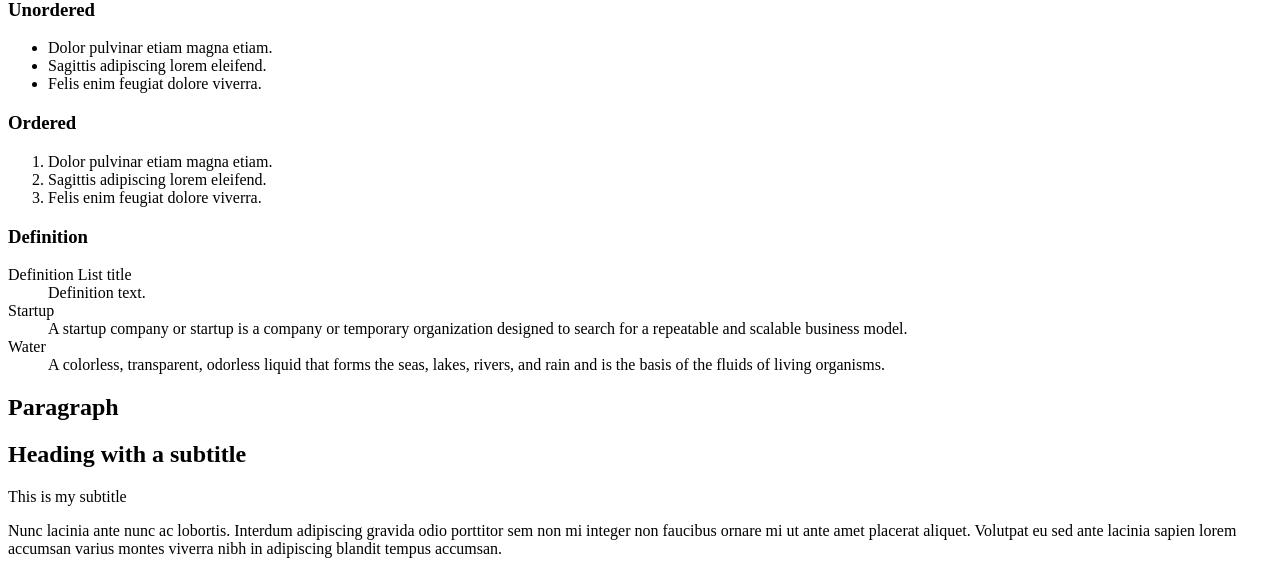
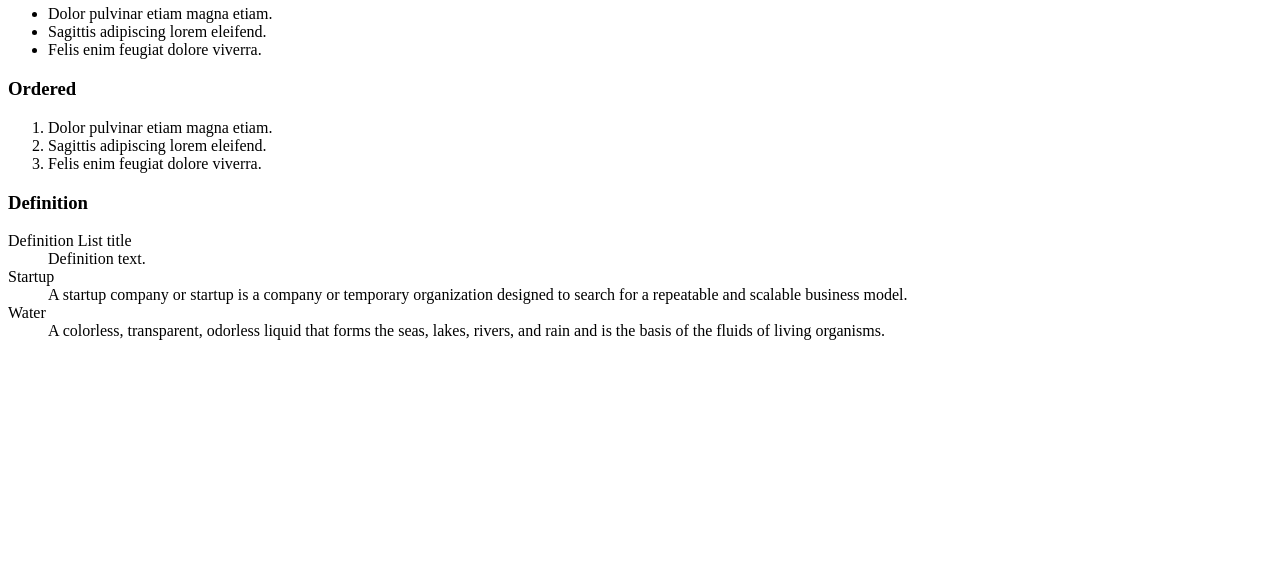
Before and after one commit to gumquat/holbertonschool-web_front_end, a plain HTML site: page html_advanced/26-styleguide.html in a window 1280 px wide. Shown: the part 588-1162 px from the top of the page. After the commit the page ends 944 px from the top, so only its background shows below. Drawn offline with Linux system fonts and the light colour scheme.

Commit message:
changes to styleguide

```diff
--- a/html_advanced/26-styleguide.html
+++ b/html_advanced/26-styleguide.html
@@ -2,7 +2,6 @@
 <html lang="en", dir="ltr">
 
 <head>
-
     <meta charset="utf-8">
     <meta name="viewport" content="width=device-width, initial-scale=1.0, viewport-fit=cover">
 
@@ -13,16 +12,15 @@
     <meta name="description" content="Techium is a digital agency">
     <link rel="icon" type="image/x-icon" href="./favicon.ico">
     <link rel="icon" type="image/png" href="./favicon.png">
-
 </head>
 
 <body>
-
     <header></header>
-
     <main>
         <section>
-                <header><h2>Headings</h2></header>
+            <header>
+                <h2>Headings</h2>
+            </header>
             <h1>Heading level 1</h1>
             <h2>Heading level 2</h2>
             <h3>Heading level 3</h3>
@@ -30,20 +28,19 @@
             <h5>Heading level 5</h5>
             <h6>Heading level 6</h6>
         </section>
-
         <section>
-                <header><h2>Paragraph</h2></header>
+            <header>
+                <h2>Paragraph</h2>
+            </header>
             <h2>Heading with a subtitle</h2>
             <p>This is my subtitle</p>
             <p>Nunc lacinia ante nunc ac lobortis. Interdum adipiscing gravida odio porttitor sem non mi integer non faucibus ornare mi ut ante amet placerat aliquet. Volutpat eu sed ante lacinia sapien lorem accumsan varius montes viverra nibh in adipiscing blandit tempus accumsan.</p>
-
         </section>
-        </main>
-            <br>
 	<!-- Lists -->
-
 	<section>
-                <header><h2>Lists</h2></header>
+		<header>
+			<h2>Lists</h2>
+		</header>
 		<div>
 			<h3>Unordered</h3>
 			<ul>
@@ -68,17 +65,8 @@
 			</dl>
 		</div>
 	</section>
-
-            <section>
-                <header><h2>Paragraph</h2></header>
-                <h2>Heading with a subtitle</h2>
-                <p>This is my subtitle</p>
-                <p>Nunc lacinia ante nunc ac lobortis. Interdum adipiscing gravida odio porttitor sem non mi integer non faucibus ornare mi ut ante amet placerat aliquet. Volutpat eu sed ante lacinia sapien lorem accumsan varius montes viverra nibh in adipiscing blandit tempus accumsan.</p>
-            </section>
     </main>
-
     <footer></footer>
-
 </body>
 
 </html>
```
Lines whose indentation alone changed are shown as unchanged.
